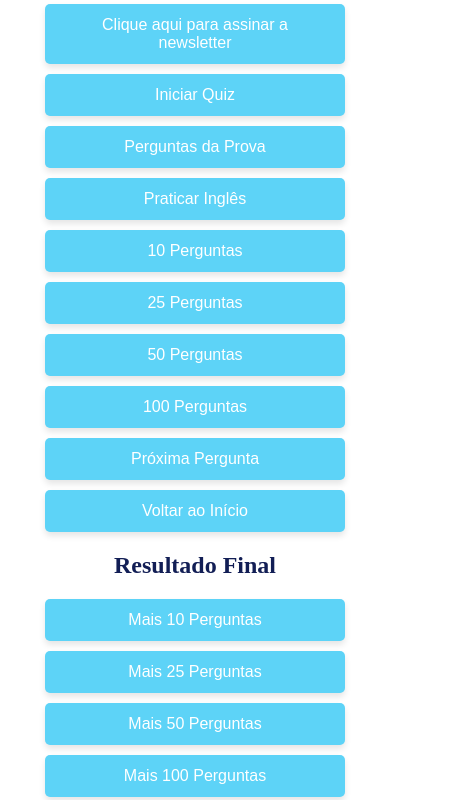
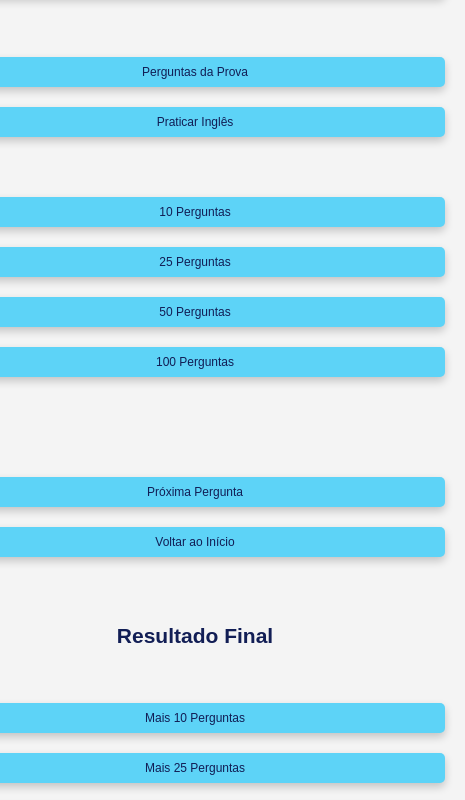
Before and after one commit to soraiacunhab/-Is_tudo-SFMC, a plain HTML site: page index.html in a window 390 px wide. Shown: the part 287-1087 px from the top of the page, 465 px wide, since content can reach past the window. Drawn offline with Linux system fonts and the light colour scheme.

Commit message:
Update style.css

```diff
--- a/style.css
+++ b/style.css
@@ -1,36 +1,117 @@
-/* Alinhamento central dos botões e estilo */
+/* Aplicando um estilo global para a página */
+html, body {
+    height: 100%; /* Garantir que o body ocupe toda a altura da tela */
+    margin: 0; /* Remover margens padrão */
+    display: flex; /* Usar flexbox para centralizar */
+    justify-content: center; /* Centralizar horizontalmente */
+    align-items: center; /* Centralizar verticalmente */
+    font-family: Arial, sans-serif; /* Fonte padrão */
+    background-color: #f4f4f4; /* Cor de fundo suave */
+}
+
+/* Ajustando o estilo dos botões */
 button {
-    display: block; /* Um botão por linha */
-    width: 80%; /* Botões mais largos */
-    max-width: 300px; /* Limita a largura máxima */
-    margin: 10px auto; /* Centraliza no container */
-    padding: 12px 20px;
-    font-size: 16px;
-    color: white;
-    background-color: #5dd3f7;
-    border: none;
-    border-radius: 5px;
-    box-shadow: 0 4px 6px rgba(0, 0, 0, 0.1);
-    cursor: pointer;
-    transition: background-color 0.3s, transform 0.2s;
+    background-color: #5dd3f7; /* Cor de fundo do botão */
+    color: #121e55; /* Cor da fonte */
+    border: none; /* Sem borda */
+    padding: 12px 24px; /* Espaçamento interno */
+    font-size: 16px; /* Tamanho da fonte */
+    cursor: pointer; /* Cursor em forma de mão ao passar sobre o botão */
+    border-radius: 5px; /* Bordas arredondadas */
+    box-shadow: 0 4px 8px rgba(0, 0, 0, 0.2); /* Sombras para dar profundidade */
+    transition: all 0.3s ease; /* Transição suave para mudanças de estado */
+    margin: 10px; /* Espaçamento entre os botões */
 }
 
 button:hover {
-    background-color: #49bce1;
-    transform: scale(1.05);
+    background-color: #4bb8d3; /* Cor de fundo ao passar o mouse */
+    box-shadow: 0 6px 12px rgba(0, 0, 0, 0.3); /* Sombras mais intensas no hover */
 }
 
-h1, h2 {
-    text-align: center; /* Centraliza o texto */
-    color: #121e55; /* Fonte azul */
+button:focus {
+    outline: none; /* Remove o contorno padrão ao focar */
 }
 
-#welcome-screen {
-    text-align: center; /* Centraliza todos os elementos na tela inicial */
-    margin-top: 10%;
+button:active {
+    background-color: #4bb8d3; /* Cor de fundo ao clicar */
+    box-shadow: 0 6px 10px rgba(0, 0, 0, 0.3); /* Sombras ao clicar */
 }
 
-#welcome-screen img {
-    width: 150px; /* Logo dimensionado */
-    margin-bottom: 20px;
+/* Estilos adicionais para centralizar o conteúdo da tela */
+#welcome-screen, #menu-screen, #question-selection-screen, #quiz-screen, #result-screen {
+    text-align: center; /* Centraliza o texto dentro do container */
+    display: flex; /* Flexbox para centralizar os elementos filhos */
+    flex-direction: column; /* Organiza os elementos de forma vertical */
+    justify-content: center; /* Centraliza verticalmente os itens */
+    align-items: center; /* Centraliza horizontalmente os itens */
+    width: 100%; /* Garantir que o container ocupe toda a largura */
+    max-width: 600px; /* Limita a largura máxima para telas grandes */
+    padding: 20px; /* Espaçamento interno */
+    box-sizing: border-box; /* Inclui o padding no cálculo da largura */
 }
+
+/* Ajustando o container da pergunta e opções */
+#question-container {
+    margin-bottom: 20px; /* Espaçamento abaixo da pergunta */
+    font-size: 20px; /* Tamanho maior para a pergunta */
+    color: #121e55; /* Cor da pergunta */
+}
+
+#answer-options {
+    display: flex;
+    flex-direction: column;
+    align-items: center;
+    width: 100%;
+    margin-top: 20px; /* Espaço entre a pergunta e as opções */
+}
+
+/* Ajustando a tela de resultado */
+#result-screen {
+    font-size: 18px;
+    color: #121e55;
+}
+
+/* Media queries para responsividade */
+@media (max-width: 768px) {
+    body {
+        flex-direction: column; /* Organiza a página em uma coluna em telas menores */
+    }
+
+    button {
+        width: 100%; /* Faz com que os botões ocupem 100% da largura da tela */
+        font-size: 14px; /* Reduz o tamanho da fonte para telas pequenas */
+        padding: 10px; /* Ajusta o espaçamento dos botões */
+    }
+
+    #question-container {
+        font-size: 18px; /* Ajusta o tamanho da pergunta em telas menores */
+    }
+
+    #answer-options button {
+        width: 90%; /* Faz as opções ocuparem 90% da largura da tela */
+    }
+
+    #result-screen {
+        font-size: 16px; /* Ajusta o tamanho da fonte no resultado */
+    }
+}
+
+@media (max-width: 480px) {
+    button {
+        font-size: 12px; /* Reduz ainda mais a fonte */
+        padding: 8px; /* Reduz o tamanho do padding */
+    }
+
+    #question-container {
+        font-size: 16px; /* Ajusta o tamanho da pergunta para telas muito pequenas */
+    }
+
+    #answer-options button {
+        font-size: 14px; /* Ajusta o tamanho da fonte nas opções */
+        width: 90%; /* As opções continuam ocupando 90% da tela */
+    }
+
+    #result-screen {
+        font-size: 14px; /* Ajusta o tamanho da fonte no resultado */
+    }
+}
```
